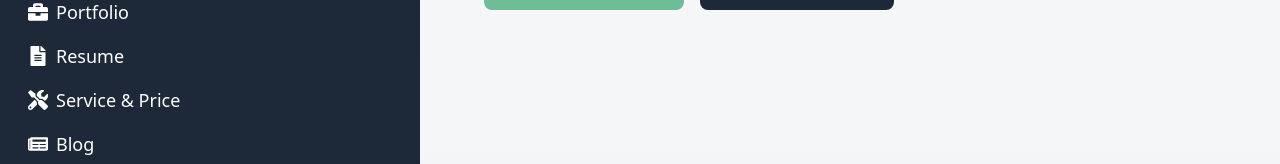
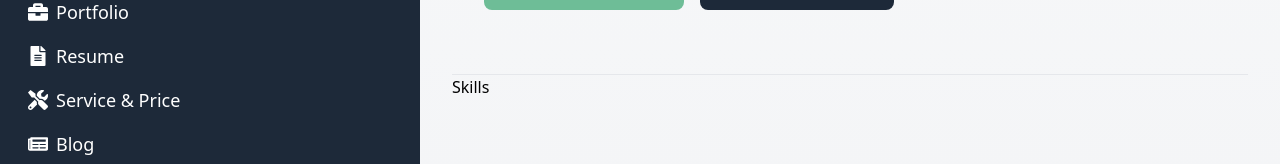
Before and after one commit to pro-masud/React-Portfolio-For-Me, a React (Vite) app: page / in a window 1280 px wide. Shown: the part 486-650 px from the top of the page. Built offline with nearby package versions, Linux system fonts and the light colour scheme.

Commit message:
feat: skills component add

```diff
--- a/src/App.jsx
+++ b/src/App.jsx
@@ -1,5 +1,6 @@
 import Header from "./components/Header";
 import Sidebar from "./components/Sidebar";
+import Skills from "./components/Skills";
 
 const App = () => {
   return (
@@ -11,6 +12,8 @@ const App = () => {
       >
         <div className="max-w-8xl px-4 sm:px-6 lg:px-8">
           <Header />
+          <hr />
+          <Skills />
         </div>
       </main>
     </div>
--- /dev/null
+++ b/src/components/Skills.jsx
@@ -0,0 +1,5 @@
+const Skills = () => {
+  return <div>Skills</div>;
+};
+
+export default Skills;
```
